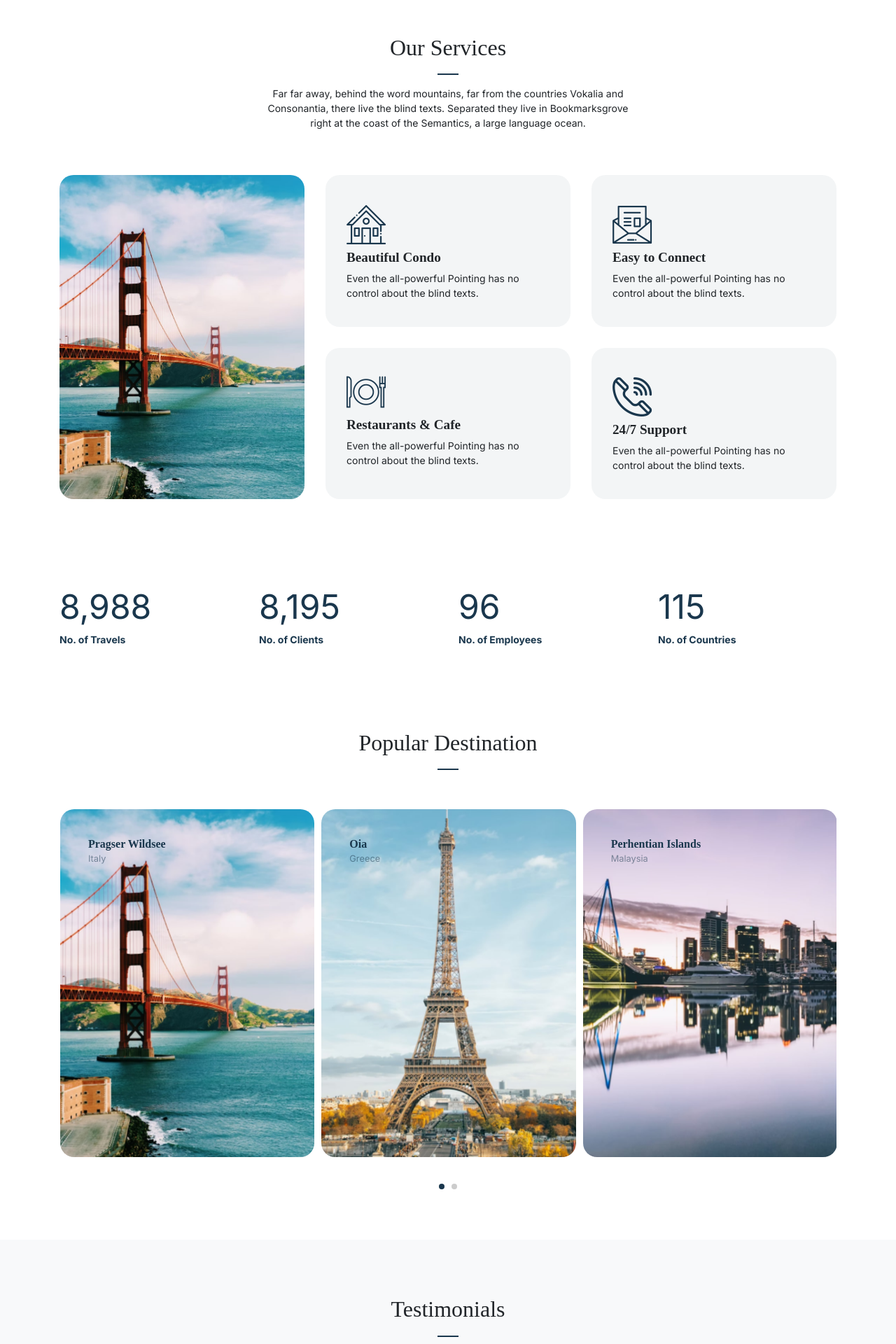
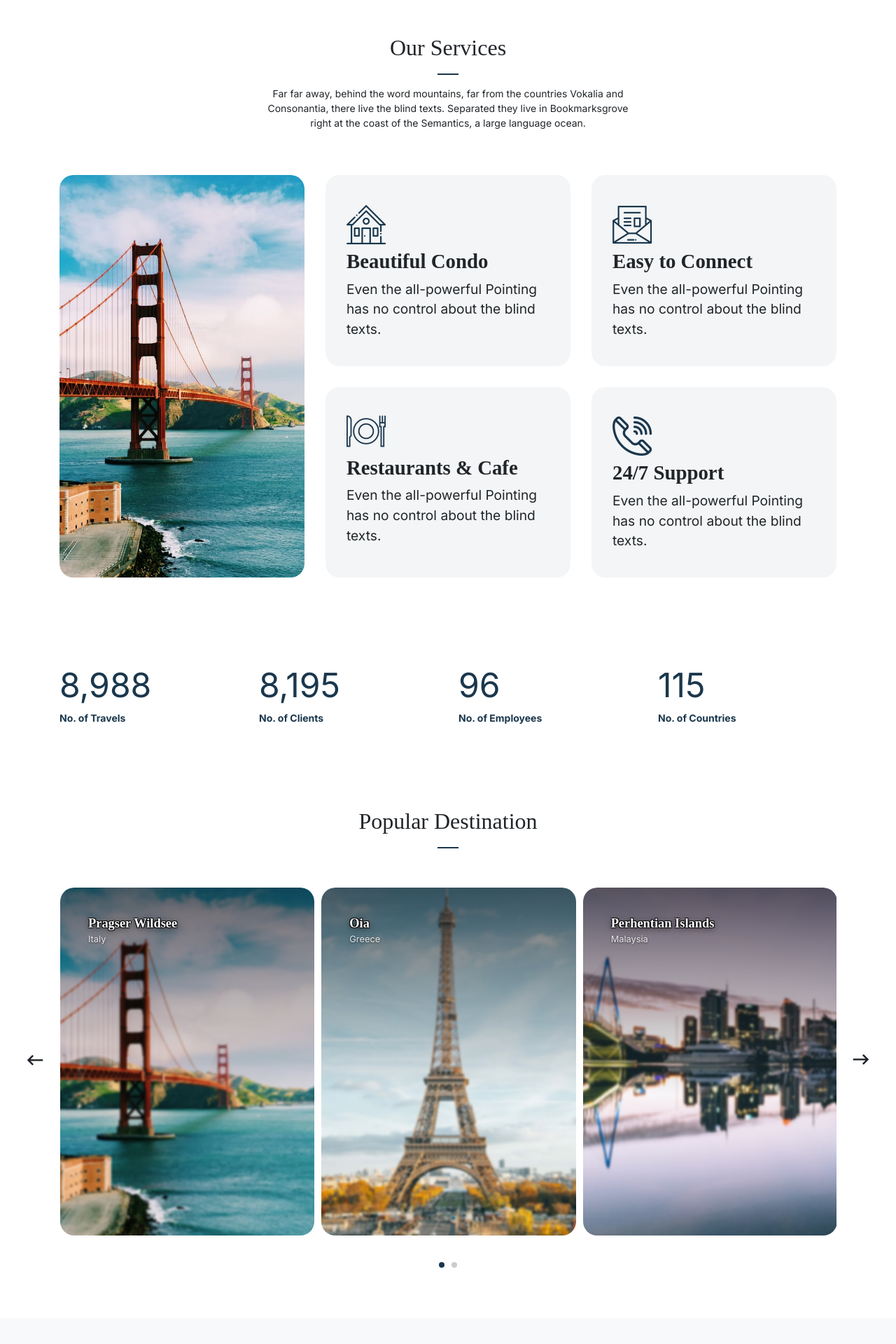
Before and after one commit to The-Debuggers-6-0/progettotecnologia, a PHP site: page /skins/tour/tour-1.0.0/index.html in a window 1280 px wide. Shown: the part 801-2721 px from the top of the page at 70% size. Run offline with PHP 8.4, Linux system fonts and the light colour scheme; some web fonts are replaced.

Commit message:
Dati aggiunti + modifiche design

```diff
--- a/skins/tour/css/style.css
+++ b/skins/tour/css/style.css
@@ -609,6 +609,16 @@ h1, .h1, h2, .h2, h3, .h3, h4, .h4 {
   cursor: pointer;
   overflow: hidden;
   border-radius: 20px; }
+  .media-thumb:before {
+    position: absolute;
+    top: 0;
+    left: 0;
+    right: 0;
+    height: 60%;
+    content: "";
+    background: linear-gradient(to bottom, rgba(0,0,0,0.55) 0%, transparent 100%);
+    z-index: 1;
+    border-radius: 20px 20px 0 0; }
   .media-thumb:after {
     position: absolute;
     top: 0;
@@ -627,9 +637,14 @@ h1, .h1, h2, .h2, h3, .h3, h4, .h4 {
     -webkit-transform: scale(1.03);
     -ms-transform: scale(1.03);
     transform: scale(1.03);
-    -webkit-transition: .3s transform ease;
-    -o-transition: .3s transform ease;
-    transition: .3s transform ease; }
+    -webkit-filter: blur(1.5px);
+    filter: blur(1.5px);
+    -webkit-transition: .3s transform ease, .3s filter ease;
+    -o-transition: .3s transform ease, .3s filter ease;
+    transition: .3s transform ease, .3s filter ease; }
+  .media-thumb:hover img {
+    -webkit-filter: blur(0px);
+    filter: blur(0px); }
   .media-thumb .media-text {
     position: absolute;
     top: 20px;
@@ -642,14 +657,16 @@ h1, .h1, h2, .h2, h3, .h3, h4, .h4 {
     transition: .3s all ease;
     margin-top: 20px; }
     .media-thumb .media-text h3 {
-      font-size: 1rem;
+      font-size: 1.15rem;
       font-weight: 900;
-      color: #1A374D;
+      color: #ffffff !important;
+      text-shadow: -1px -1px 0 rgba(0,0,0,0.85), 1px -1px 0 rgba(0,0,0,0.85), -1px 1px 0 rgba(0,0,0,0.85), 1px 1px 0 rgba(0,0,0,0.85), 0 2px 8px rgba(0,0,0,0.7) !important;
       margin: 0;
       padding: 0; }
     .media-thumb .media-text .location {
       font-size: .8rem;
-      color: rgba(26, 55, 77, 0.5); }
+      color: rgba(255, 255, 255, 0.85);
+      text-shadow: 0 1px 3px rgba(0,0,0,0.6); }
     .media-thumb .media-text h3, .media-thumb .media-text .location {
       -webkit-transition: .3s all ease;
       -o-transition: .3s all ease;
@@ -736,8 +753,8 @@ h1, .h1, h2, .h2, h3, .h3, h4, .h4 {
   -ms-transform: translateY(-50%);
   transform: translateY(-50%);
   width: 100%;
-  opacity: 0;
-  visibility: hidden;
+  opacity: 1;
+  visibility: visible;
   -webkit-transition: .3s all ease;
   -o-transition: .3s all ease;
   transition: .3s all ease; }
@@ -811,8 +828,10 @@ h1, .h1, h2, .h2, h3, .h3, h4, .h4 {
     .feature-1 {
       display: block !important; } }
   .feature-1 h3 {
-    font-size: 1.2rem;
+    font-size: 1.8rem;
     font-weight: 700; }
+  .feature-1 p {
+    font-size: 1.2rem; }
 
 .form {
   position: relative;
--- a/skins/tour/dtml/frame-public.html
+++ b/skins/tour/dtml/frame-public.html
@@ -18,7 +18,7 @@
     <link rel="stylesheet" href="<[base]>/skins/tour/fonts/flaticon/font/flaticon.css">
     <link rel="stylesheet" href="<[base]>/skins/tour/css/daterangepicker.css">
     <link rel="stylesheet" href="<[base]>/skins/tour/css/aos.css">
-    <link rel="stylesheet" href="<[base]>/skins/tour/css/style.css">
+    <link rel="stylesheet" href="<[base]>/skins/tour/css/style.css?v=2">
 
     <title><[title]> &mdash; Esperienze &amp; Tour</title>
     <style>
--- a/skins/tour/dtml/home.html
+++ b/skins/tour/dtml/home.html
@@ -28,7 +28,7 @@
             <div class="row mb-5 justify-content-center">
                 <div class="col-lg-6 text-center">
                     <h2 class="section-title text-center mb-3">Perché sceglierci</h2>
-                    <p>Offriamo esperienze curate, guide esperte e prenotazioni semplici per rendere ogni avventura indimenticabile.</p>
+                    <p style="font-size:1.2rem;">Offriamo esperienze curate, guide esperte e prenotazioni semplici per rendere ogni avventura indimenticabile.</p>
                 </div>
             </div>
             <div class="row align-items-stretch">
@@ -104,9 +104,9 @@
             </div>
             <[/ifempty]>
 
-            <div class="row mt-5">
+            <div class="row mt-5 pt-4">
                 <div class="col-12 text-center">
-                    <a href="<[base]>/tours.php" class="btn btn-primary py-3 px-5">Tutte le esperienze</a>
+                    <a href="<[base]>/tours.php" class="btn btn-primary py-4 px-5" style="font-size:1.15rem; min-width:260px;">Tutte le esperienze</a>
                 </div>
             </div>
         </div>
--- a/skins/tour/js/custom.js
+++ b/skins/tour/js/custom.js
@@ -95,7 +95,7 @@ $(function(){
 		if ( $('.owl-3-slider').length > 0 ) {
 			var owl3 = $('.owl-3-slider').owlCarousel({
 				loop: true,
-				autoHeight: true,
+				autoHeight: false,
 				margin: 10,
 				autoplay: true,
 				smartSpeed: 700,
```
Also changed, not shown: install-photos.php (deleted, +0 -62 lines).
